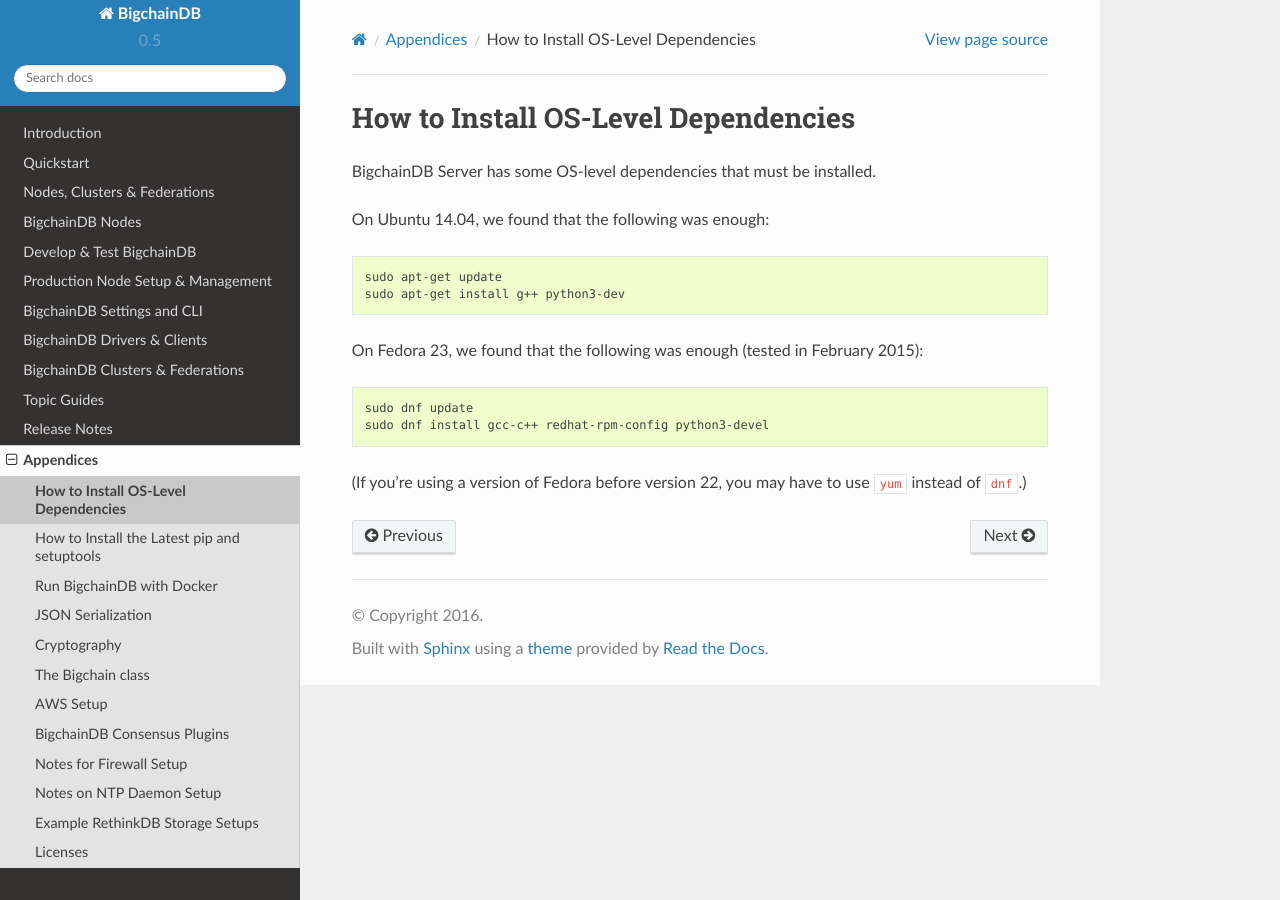
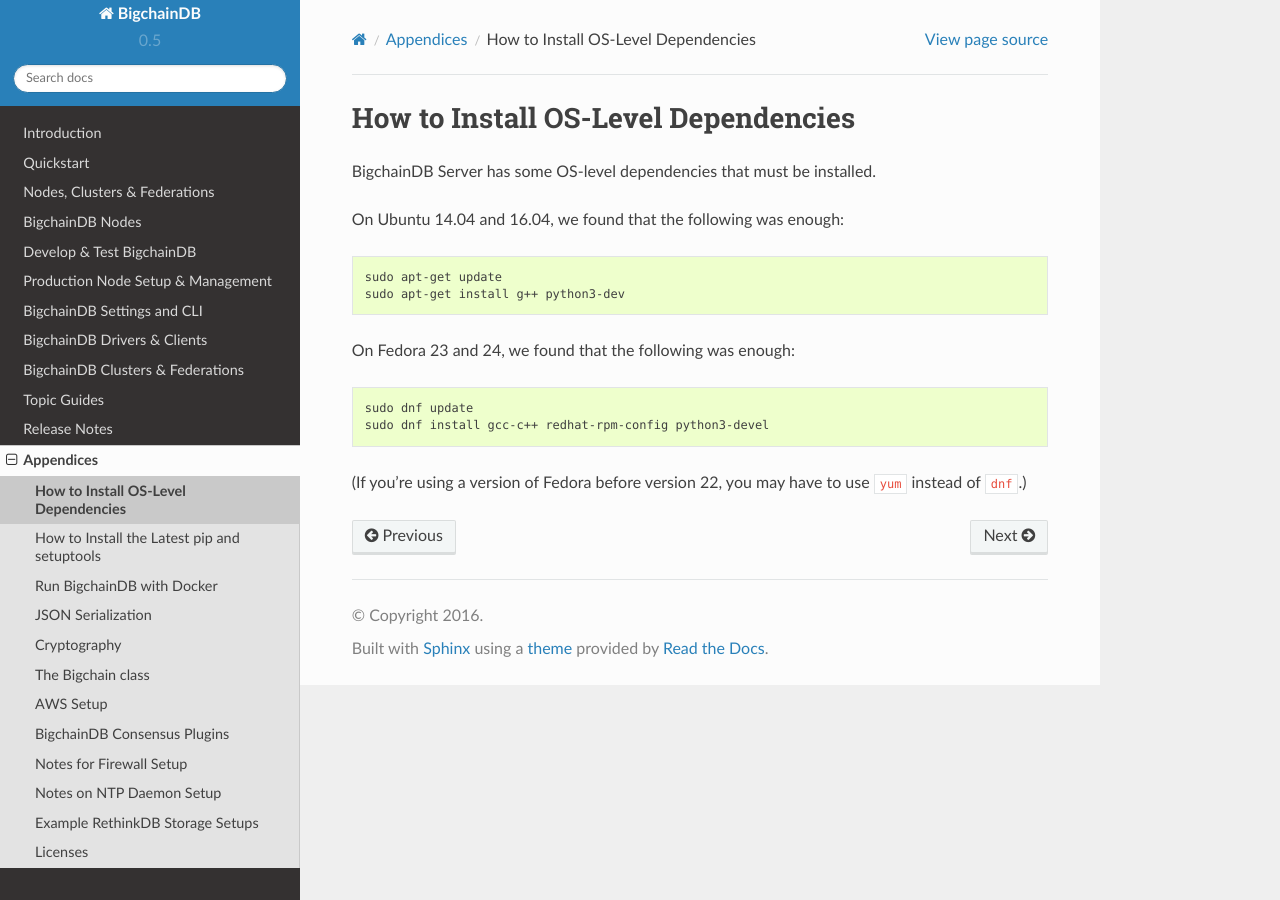
Before and after one commit to bigchaindb/bigchaindb, a Sphinx documentation site: the page built from docs/source/appendices/install-os-level-deps.md, in a window 1280 px wide. Built offline with Sphinx 7.4.7 and the Read the Docs theme 2.0.0, drawn with Linux system fonts in a browser that asks for light colours.

````diff
--- a/docs/source/appendices/install-os-level-deps.md
+++ b/docs/source/appendices/install-os-level-deps.md
@@ -2,13 +2,13 @@
 
 BigchainDB Server has some OS-level dependencies that must be installed.
 
-On Ubuntu 14.04, we found that the following was enough:
+On Ubuntu 14.04 and 16.04, we found that the following was enough:
 ```text
 sudo apt-get update
 sudo apt-get install g++ python3-dev
 ```
 
-On Fedora 23, we found that the following was enough (tested in February 2015):
+On Fedora 23 and 24, we found that the following was enough:
 ```text
 sudo dnf update
 sudo dnf install gcc-c++ redhat-rpm-config python3-devel
````
Also changed, not shown: docs/source/dev-and-test/setup-run-node.md (+1 -1 lines), docs/source/nodes/node-requirements.md (+1 -1 lines).
